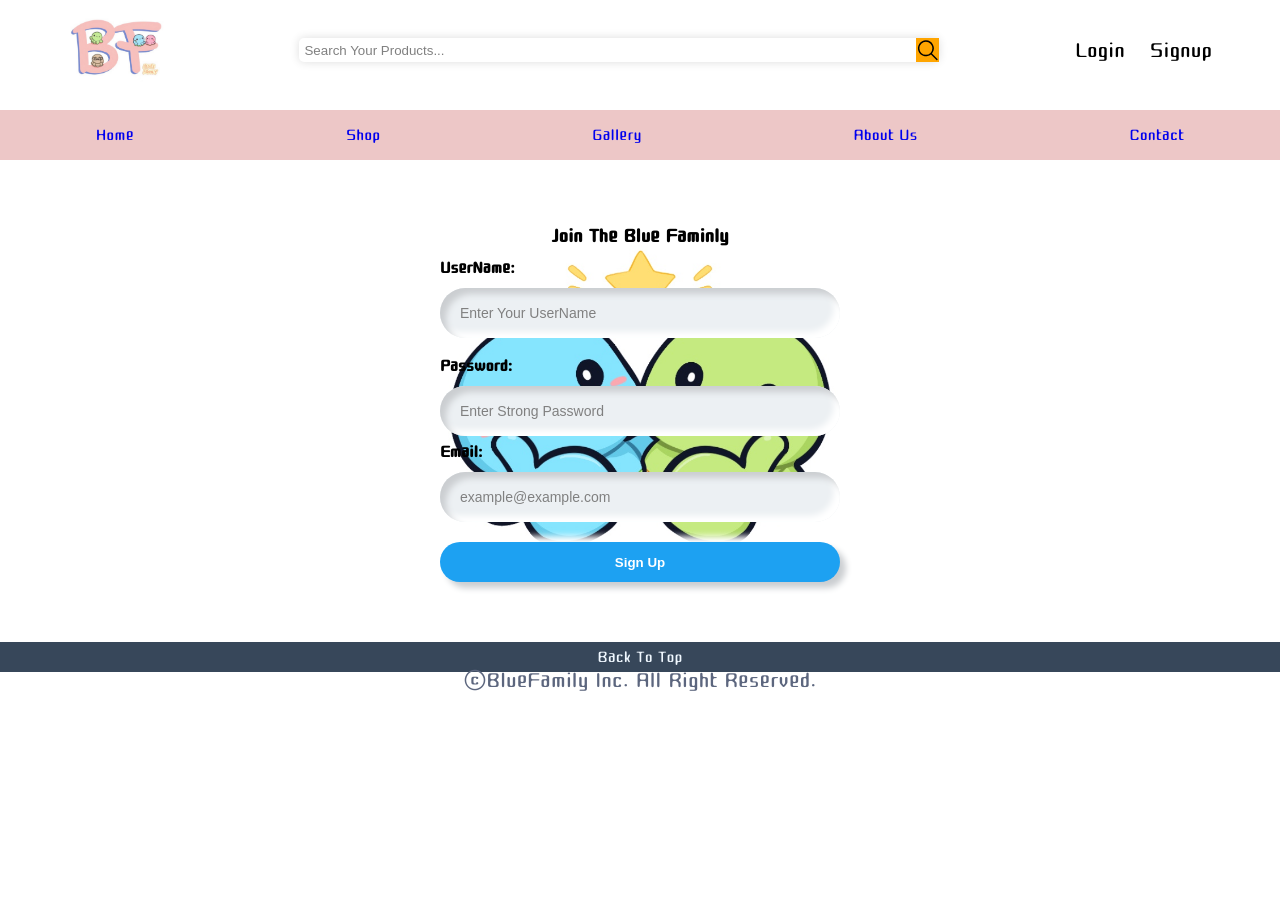
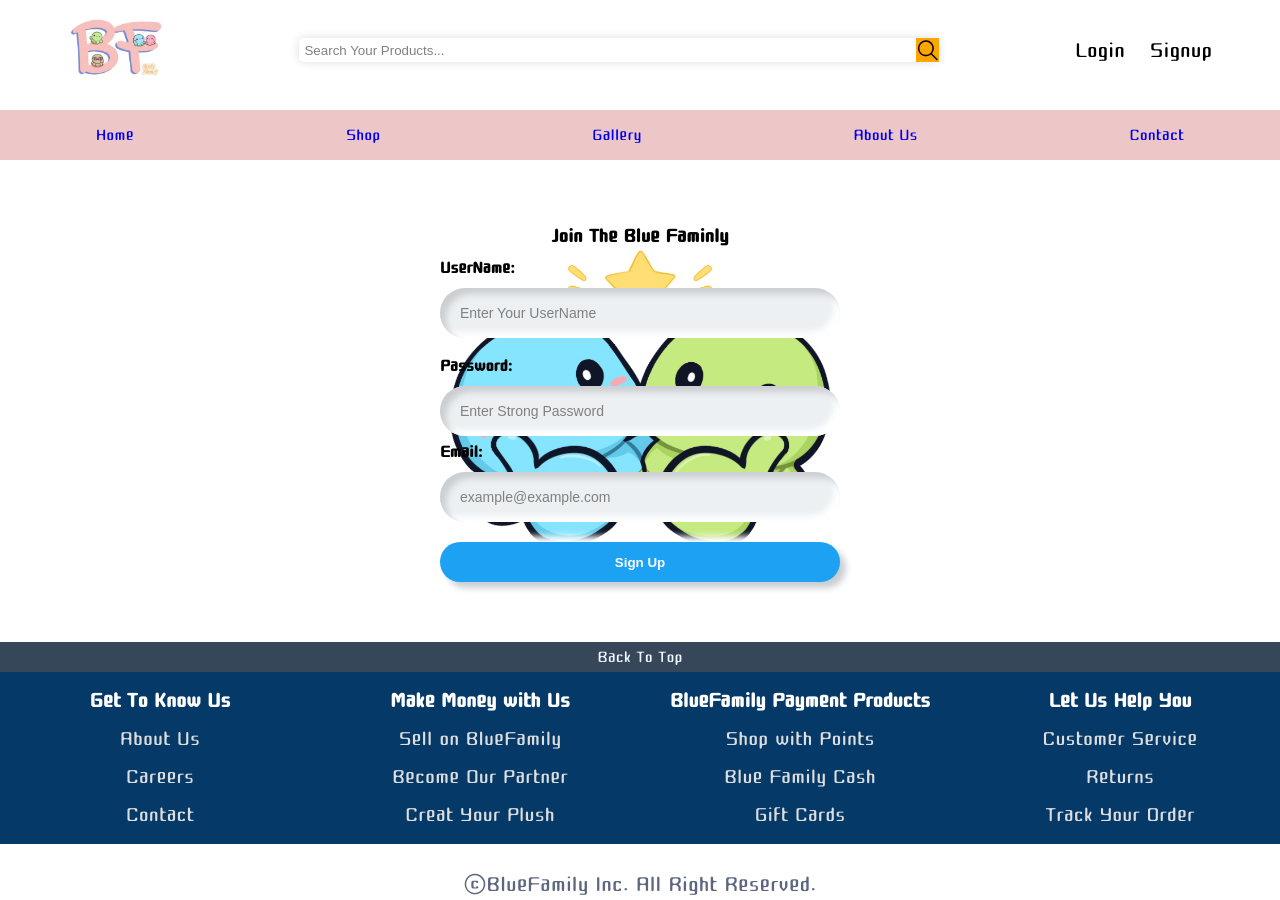
Before and after one commit to RayanCC/capstone-frontend, a React (Create React App) app: page /signup in a window 1280 px wide. Before the commit the page ends 800 px from the top, so only its background shows below. Built offline with nearby package versions, Linux system fonts and the light colour scheme.

Commit message:
adding footer contents,links

```diff
--- a/src/components/BackToTopButton/backToTopButton.scss
+++ b/src/components/BackToTopButton/backToTopButton.scss
@@ -3,6 +3,7 @@
 
 
 .backtotopbutton {
+    margin-top: 10px;
     background-color: #37475A;
     color: aliceblue;
     font-family:  cuteFont;
--- a/src/components/Footer/Footer.js
+++ b/src/components/Footer/Footer.js
@@ -1,11 +1,13 @@
 import "../Footer/footer.scss";
 import BackToTopButton from "../BackToTopButton/BackToTopButton";
+import FooterNav from "../FooterNav/FooterNav";
 
 
 const Footer = () => {
     return (
       <div className="footer">
         <BackToTopButton />
+        <FooterNav />
         <p className="footer-copyright">&copy;BlueFamily Inc. All Right Reserved. </p>
       </div>
     );
--- a/src/components/Footer/footer.scss
+++ b/src/components/Footer/footer.scss
@@ -1,19 +1,18 @@
 @import "../../style//partials/mixins";
 
-.footer {
+.footer p {
   font-weight: 400;
   font-size: 11px;
   line-height: 16px;
   color: $slate;
   display: flex;
-    flex-direction: column;
   justify-content: center;
   margin-top: 32px;
 
   @include tablet {
     font-size: 12px;
   }
-    @include tablet {
+  @include desktop {
     font-size: 32px;
   }
 }
@@ -22,3 +21,66 @@
   display: flex;
   justify-content: center;
 }
+
+.footernavcol-container {
+  display: flex;
+  background-color: rgb(5, 58, 104);
+  justify-content: space-between;
+  flex-wrap: nowrap;
+  width: 100%;
+  max-width: 100vw;
+}
+
+.footernavcol-contents {
+  display: flex;
+  flex: 1;
+  margin: 10px auto;
+}
+
+.footernavcol-link {
+  flex: 1;
+  min-width: 0;
+  overflow: hidden;
+}
+
+.footernavcol-head {
+  white-space: nowrap;
+  overflow: hidden;
+
+  color: white;
+  font-size: 11px;
+  padding: 0 5px;
+
+  @include tablet {
+    font-size: 20px;
+  }
+
+  @include desktop {
+    font-size: 30px;
+  }
+}
+
+.footernavcol-list {
+  list-style-type: none;
+  white-space: nowrap;
+  text-align: center;
+  padding: 0;
+  margin: 0;
+  font-size: 10px;
+  @include tablet {
+    font-size: 20px;
+  }
+
+  @include desktop {
+    font-size: 30px;
+  }
+
+}
+
+.footernavcol-link-item {
+  text-decoration: none;
+  color: #DDD;
+  &:hover {
+    text-decoration: underline;
+  }
+}
--- /dev/null
+++ b/src/components/FooterNav/FooterNav.js
@@ -0,0 +1,12 @@
+import React from 'react'
+import FooterNavCol from '../FooterNavCol/FooterNavCol'
+
+const FooterNav = () => {
+  return (
+    <div className="footernavcol-container">
+      <FooterNavCol />
+    </div>
+  )
+}
+
+export default FooterNav
--- /dev/null
+++ b/src/components/FooterNavCol/FooterNavCol.js
@@ -0,0 +1,59 @@
+import React from "react";
+
+const FooterNavCol = () => {
+  const navhead = [
+    { id: 1,
+      title: "Get To Know Us",
+      items: [
+        {text:"About Us", href:"https://www.google.ca/"},
+        {text:"Careers", href:"https://www.google.ca/"},
+        {text:"Contact", href:"https://www.google.ca/"},
+      ]
+    },
+    { id: 2,
+      title: "Make Money with Us",
+      items: [
+        {text:"Sell on BlueFamily", href:"https://www.google.ca/"},
+        {text:"Become Our Partner", href:"https://www.google.ca/"},
+        {text:"Creat Your Plush", href:"https://www.google.ca/"},
+      ]
+    },
+    { id: 3,
+      title: "BlueFamily Payment Products" ,
+      items: [
+        {text:"Shop with Points", href:"https://www.google.ca/"},
+        {text:"Blue Family Cash", href:"https://www.google.ca/"},
+        {text:"Gift Cards", href:"https://www.google.ca/"},
+      ]
+    },
+    { id: 4,
+      title: "Let Us Help You",
+      items: [
+        {text:"Customer Service", href:"https://www.google.ca/"},
+        {text:"Returns", href:"https://www.google.ca/"},
+        {text:"Track Your Order", href:"https://www.google.ca/"},
+      ]
+    },
+  ];
+
+  return (
+    <div className="footernavcol-contents">
+      {navhead.map((header) => (
+          <div className="footernavcol-link" key={header.id}>
+            <h3 className="footernavcol-head">{header.title}</h3>
+            <ul className="footernavcol-list">
+              {header.items.map((item,index) => (
+                <li key={index} className="footernavcol-item">
+                     <a href={item.href} className="footernavcol-link-item">
+                      {item.text}
+                     </a>
+                </li>
+              ))}
+            </ul>
+          </div>
+      ))}
+    </div>
+  );
+};
+
+export default FooterNavCol;
```
Lines whose indentation alone changed are shown as unchanged.
